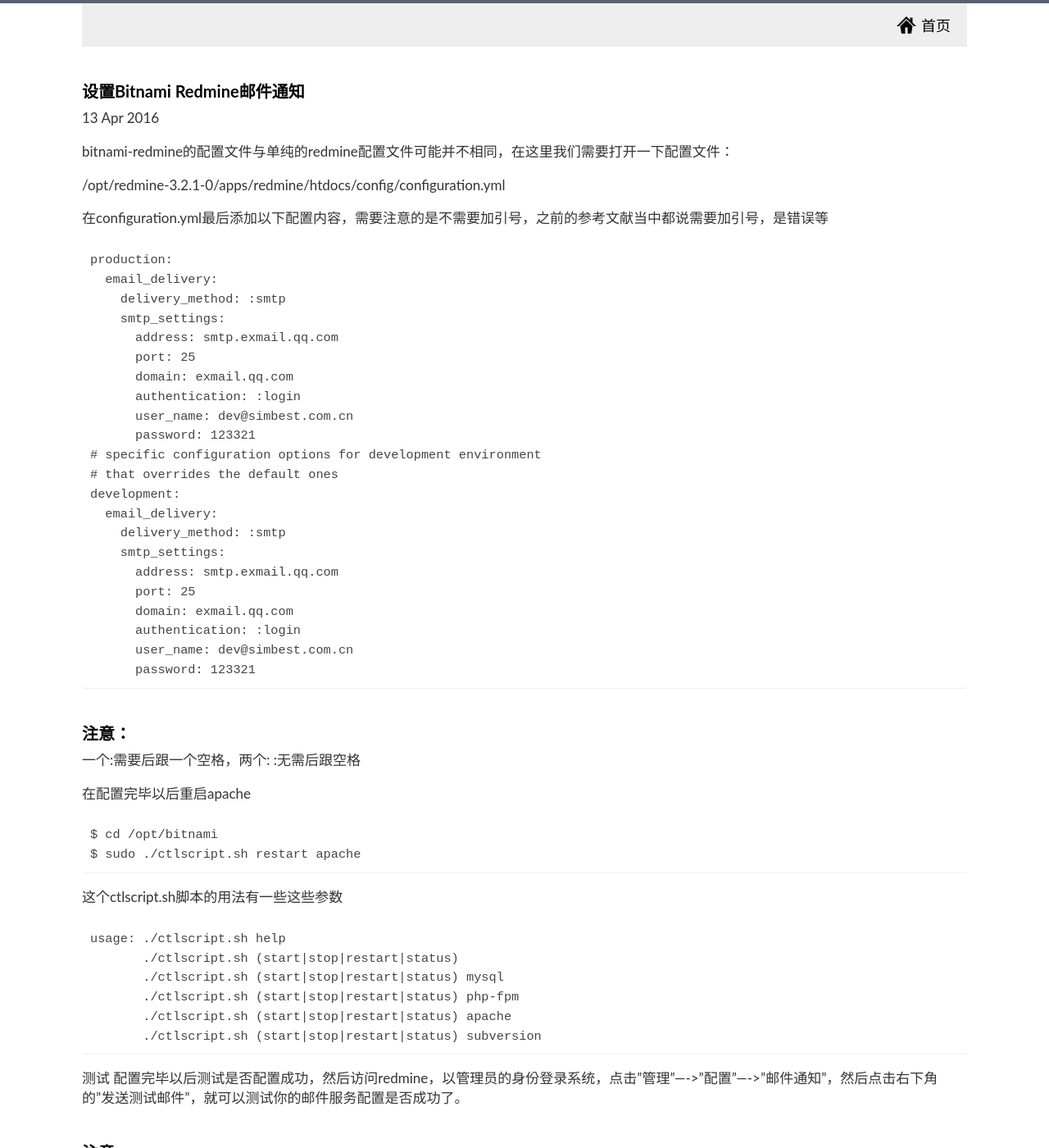
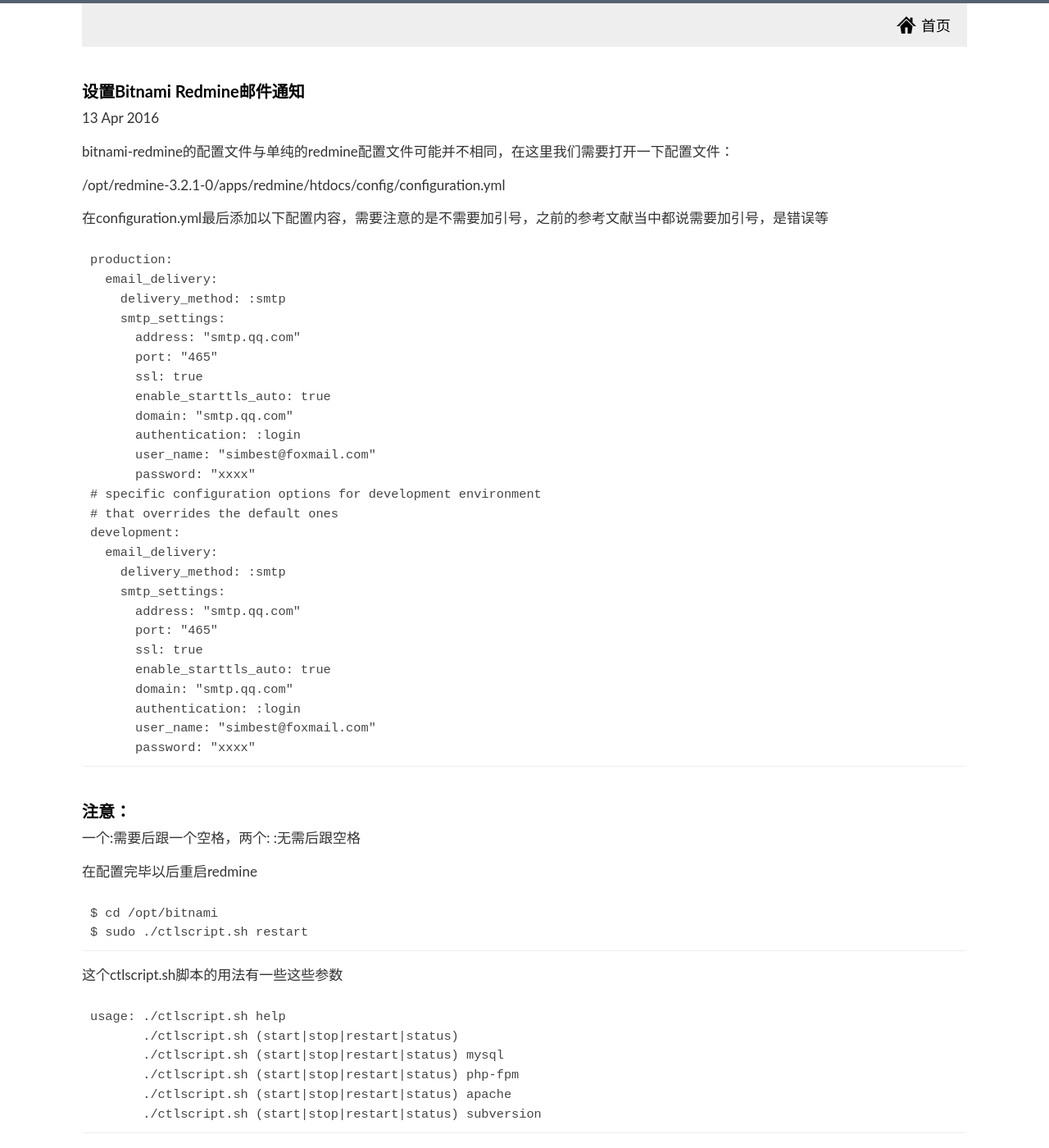
Before and after one commit to kyne0116/kyne0116.github.io, a Jekyll site: the page built from _posts/2016-04-21-set-email-notice-of-bitnami-redmine.md, in a window 1280 px wide and 1400 px high. Shown: the whole window at 82% size. Built offline with Jekyll 4.4.1, drawn with Linux system fonts in a browser that asks for light colours; Markdown is read by kramdown in place of the engine named in the settings.

Commit message:
use foxmail

````diff
--- a/_posts/2016-04-21-set-email-notice-of-bitnami-redmine.md
+++ b/_posts/2016-04-21-set-email-notice-of-bitnami-redmine.md
@@ -17,35 +17,39 @@
   email_delivery:
     delivery_method: :smtp
     smtp_settings:
-      address: smtp.exmail.qq.com
-      port: 25
-      domain: exmail.qq.com
+      address: "smtp.qq.com"
+      port: "465"
+      ssl: true
+      enable_starttls_auto: true
+      domain: "smtp.qq.com"
       authentication: :login
-      user_name: dev@simbest.com.cn
-      password: 123321
+      user_name: "simbest@foxmail.com"
+      password: "xxxx"
 # specific configuration options for development environment
 # that overrides the default ones
 development:
   email_delivery:
     delivery_method: :smtp
     smtp_settings:
-      address: smtp.exmail.qq.com
-      port: 25
-      domain: exmail.qq.com
+      address: "smtp.qq.com"
+      port: "465"
+      ssl: true
+      enable_starttls_auto: true
+      domain: "smtp.qq.com"
       authentication: :login
-      user_name: dev@simbest.com.cn
-      password: 123321
+      user_name: "simbest@foxmail.com"
+      password: "xxxx"
 ```
 
 ## 注意：
 
 一个:需要后跟一个空格，两个: :无需后跟空格
 
-在配置完毕以后重启apache
+在配置完毕以后重启redmine
 
 ```
 $ cd /opt/bitnami
-$ sudo ./ctlscript.sh restart apache
+$ sudo ./ctlscript.sh restart
 ```
 
 这个ctlscript.sh脚本的用法有一些这些参数
````
